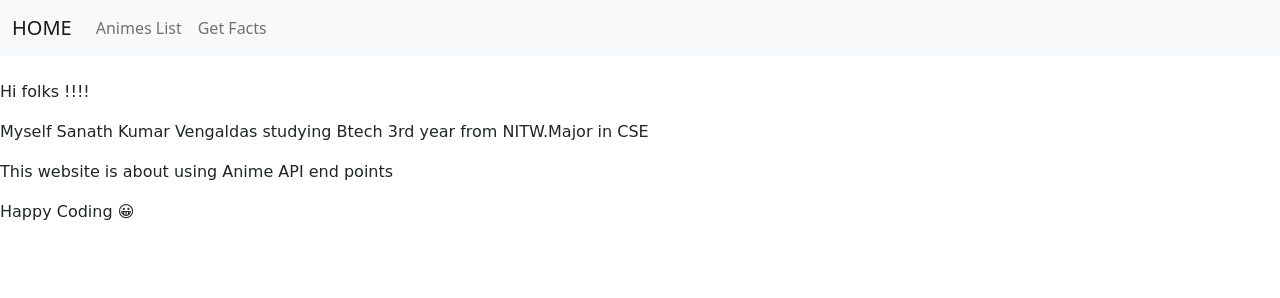
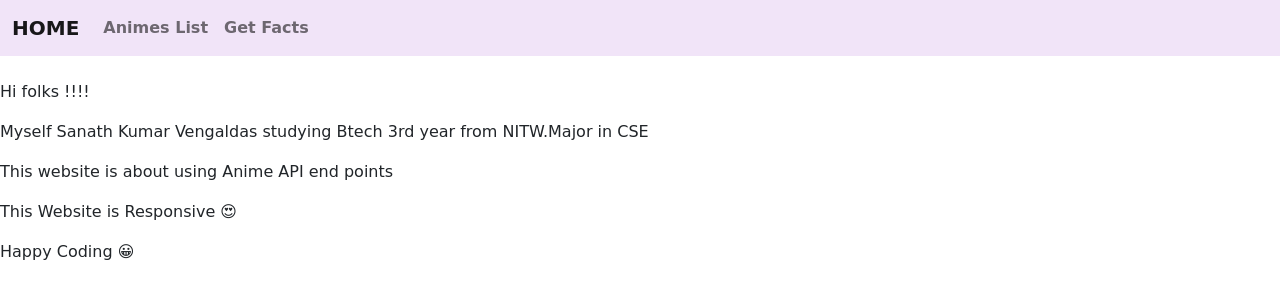
Before and after one commit to Sanath91009/KiteAssignment, a plain HTML site: page index.html in a window 1280 px wide. Drawn offline with nearby package versions, Linux system fonts and the light colour scheme; a web font is replaced by a local one.

Commit message:
Imporvised interface

```diff
--- a/css/allAnime.css
+++ b/css/allAnime.css
@@ -7,6 +7,11 @@ body {
     width: 150px;
     height: 150px;
     transition: 1s;
+}
+.navbar-customclass {
+    font-family: "Shadows Into Light", cursive;
+    font-weight: bold;
+    background-color: rgb(241, 228, 248);
 }
 .image:hover {
     width: 500px;
--- a/css/facts.css
+++ b/css/facts.css
@@ -3,9 +3,15 @@ body {
     margin: 0;
     width: 100%;
     height: 100%;
+    background-color: rgb(241, 228, 248);
 }
 nav {
     margin-bottom: 10px;
+}
+.navbar-customclass {
+    font-family: "Shadows Into Light", cursive;
+    font-weight: bold;
+    background-color: rgb(241, 228, 248);
 }
 table {
     font-size: larger;
@@ -82,7 +88,7 @@ input:focus {
     border: 2px blue;
 }
 
-@media only screen and (min-width: 530px) and (max-width: 574px) {
+@media only screen and (min-width: 500px) and (max-width: 600px) {
     label {
         display: block;
     }
--- a/css/index.css
+++ b/css/index.css
@@ -1,3 +1,14 @@
+html,
+body {
+    margin: 0;
+    width: 100%;
+    height: 100%;
+}
 p {
     font-family: "Shadows Into Light", cursive;
 }
+.navbar-customclass {
+    font-family: "Shadows Into Light", cursive;
+    font-weight: bold;
+    background-color: rgb(241, 228, 248);
+}
--- a/index.html
+++ b/index.html
@@ -4,7 +4,7 @@
         <meta charset="UTF-8" />
         <meta http-equiv="X-UA-Compatible" content="IE=edge" />
         <meta name="viewport" content="width=device-width, initial-scale=1.0" />
-        <title>Document</title>
+        <title>Home</title>
         <link
             href="https://cdn.jsdelivr.net/npm/bootstrap@5.0.2/dist/css/bootstrap.min.css"
             rel="stylesheet"
@@ -27,7 +27,7 @@
         <link rel="stylesheet" href="css/index.css"></link>
     </head>
     <body>
-        <nav class="navbar navbar-expand-lg navbar-light bg-light">
+        <nav class="navbar navbar-expand-lg navbar-light navbar-customclass">
             <div class="container-fluid">
                 <a class="navbar-brand" href="index.html">HOME</a>
                 <button
@@ -63,6 +63,7 @@
                 NITW.Major in CSE
             </p>
             <p>This website is about using Anime API end points</p>
+            <p>This Website is Responsive &#128525</p>
             <p>Happy Coding &#128512;</p>
         </div>
     </body>
--- a/js/getData.js
+++ b/js/getData.js
@@ -6,7 +6,6 @@ async function getAnimeList() {
         let html = "";
         const data = resp.data;
         data.forEach((anime) => {
-            console.log(anime.anime_name);
             let htmlseg = `<tr><td>${anime.anime_id}</td>
             <td>${anime.anime_name}</td>
             <td><img src="${anime.anime_img}" class="image"></img></td><tr>`;
```
Also changed, not shown: allAnime.html (+2 -2 lines), facts.html (+7 -4 lines), js/getFacts.js (+26 -1 lines).
